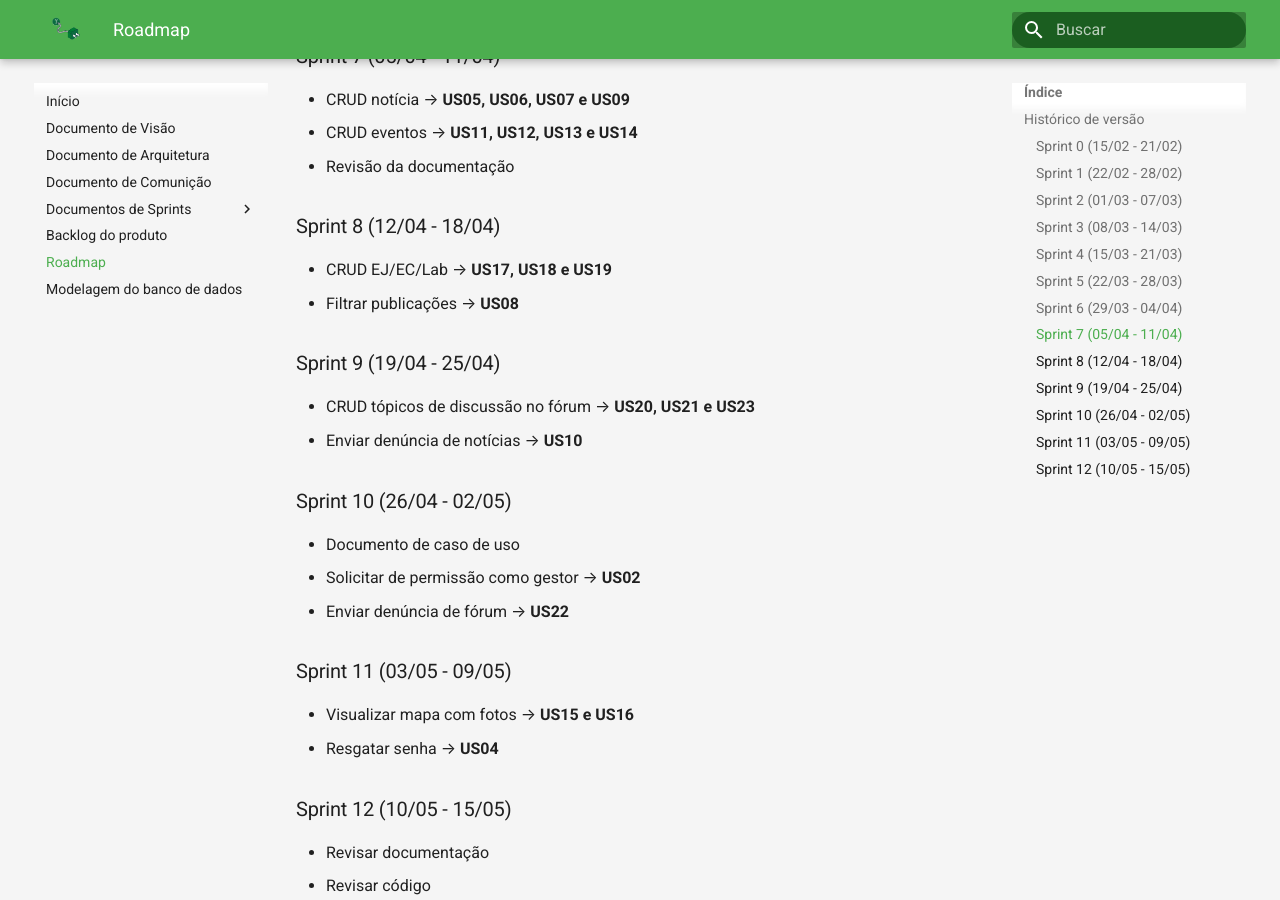
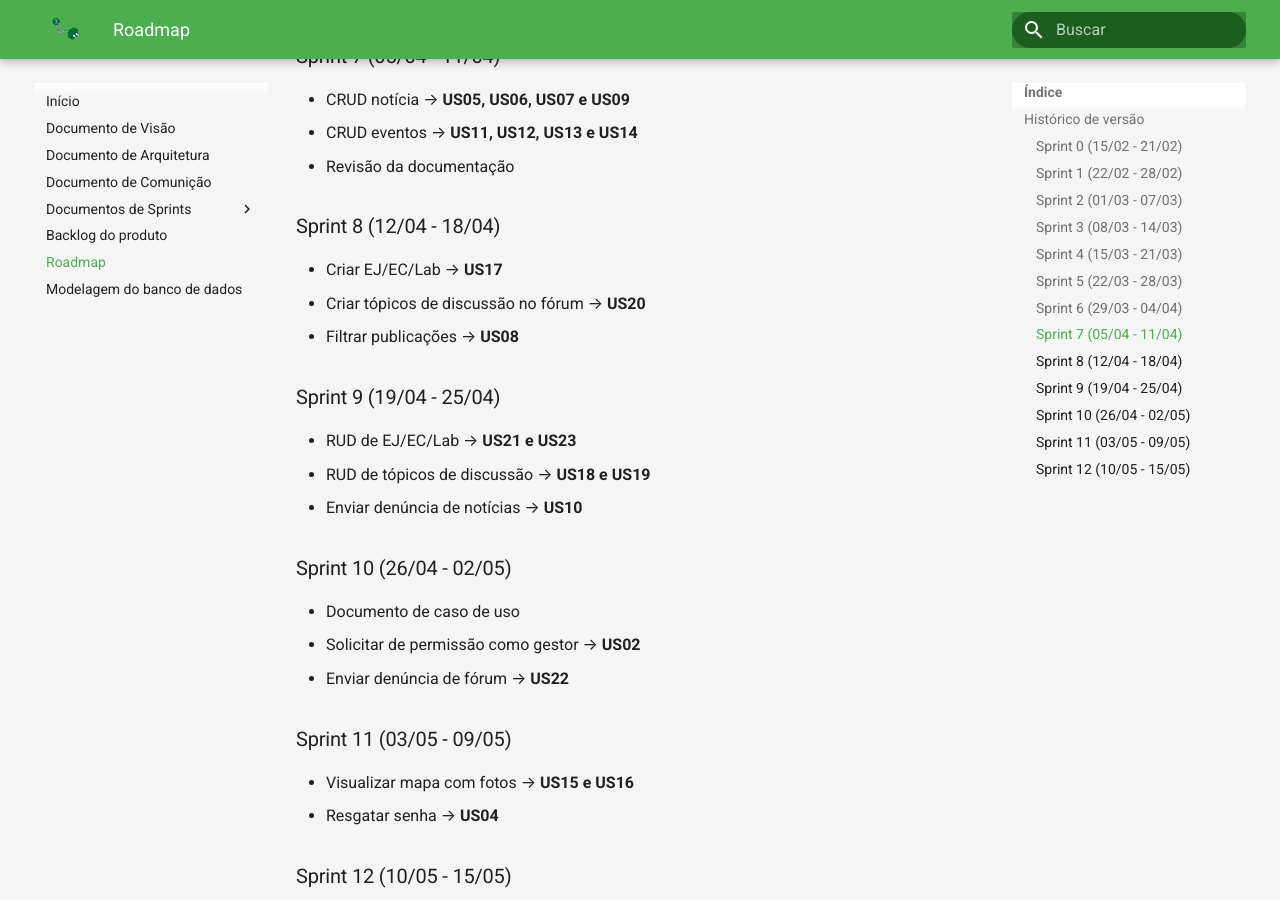
Before and after one commit to Conecta-UnB/Conecta-UnB-Wiki, an MkDocs documentation site: the page built from docs/roadmap.md, in a window 1280 px wide and 900 px high, scrolled down 1915 px. Built offline with MkDocs 1.6.1 and Material for MkDocs 9.7.7, drawn with Linux system fonts in a browser that asks for light colours.

Commit message:
Adicionando sprint 8 e atualizando roadmap Co-authored-by: jschneiderm98 <julio_schneider@hotmail.com> Co-authored-by: RhuanMr <magicknight@hotmail.com.br> Co-authored-by: Edvan Barreira <edvan.bgjunior@gmail.com> Co-authored-by: JoaoVitorFarias <jvlopesfarias@gmail.com>

```diff
--- a/docs/roadmap.md
+++ b/docs/roadmap.md
@@ -58,11 +58,13 @@
 * Revisão da documentação
 
 ### Sprint 8 (12/04 - 18/04)
-* CRUD EJ/EC/Lab → **US17, US18 e US19**
+* Criar EJ/EC/Lab → **US17**
+* Criar tópicos de discussão no fórum → **US20**
 * Filtrar publicações → **US08**
 
 ### Sprint 9 (19/04 - 25/04)
-* CRUD tópicos de discussão no fórum → **US20, US21 e US23**
+* RUD de EJ/EC/Lab →  **US21 e US23**
+* RUD de tópicos de discussão → **US18 e US19**
 * Enviar denúncia de notícias → **US10**
 
 ### Sprint 10 (26/04 - 02/05)
```
Also changed, not shown: docs/sprints/sprint8.md (added, +68 -0 lines).
